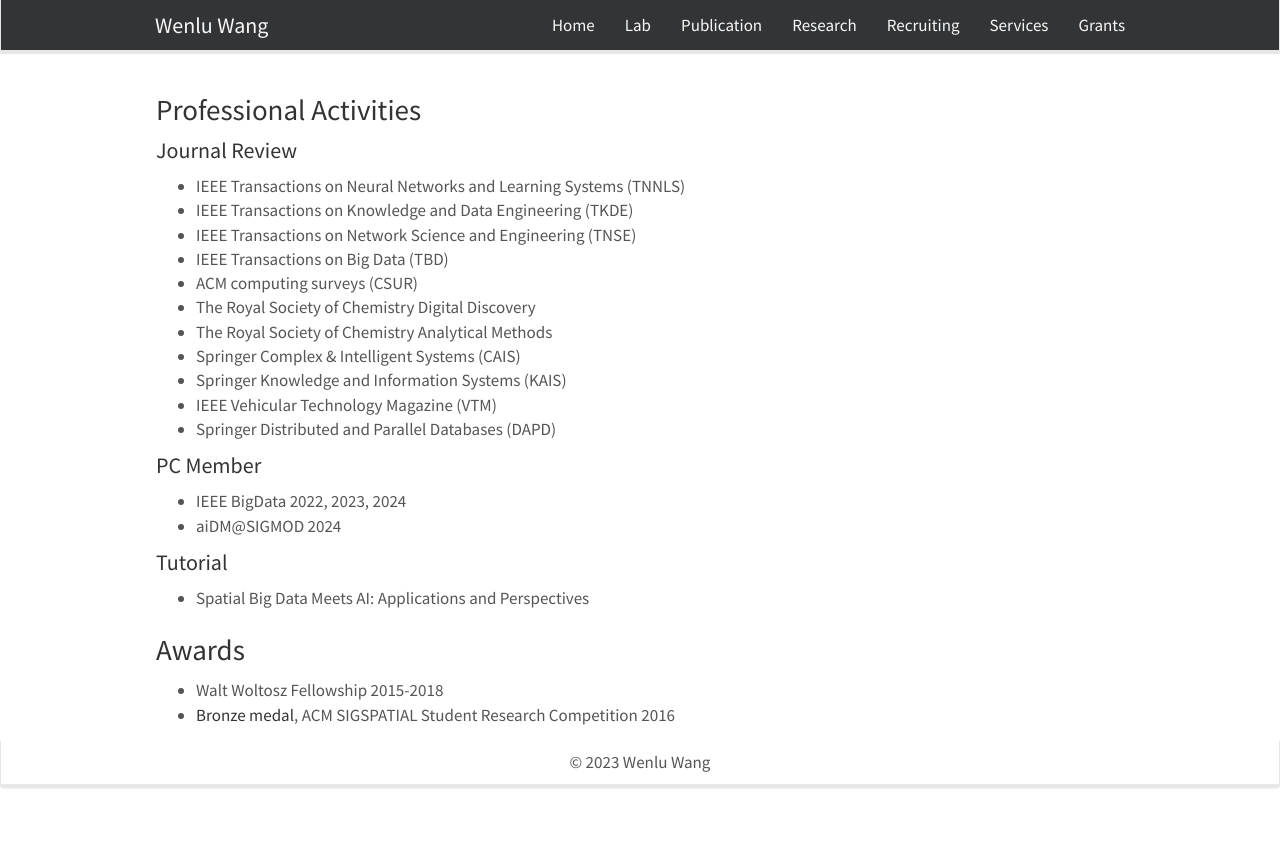
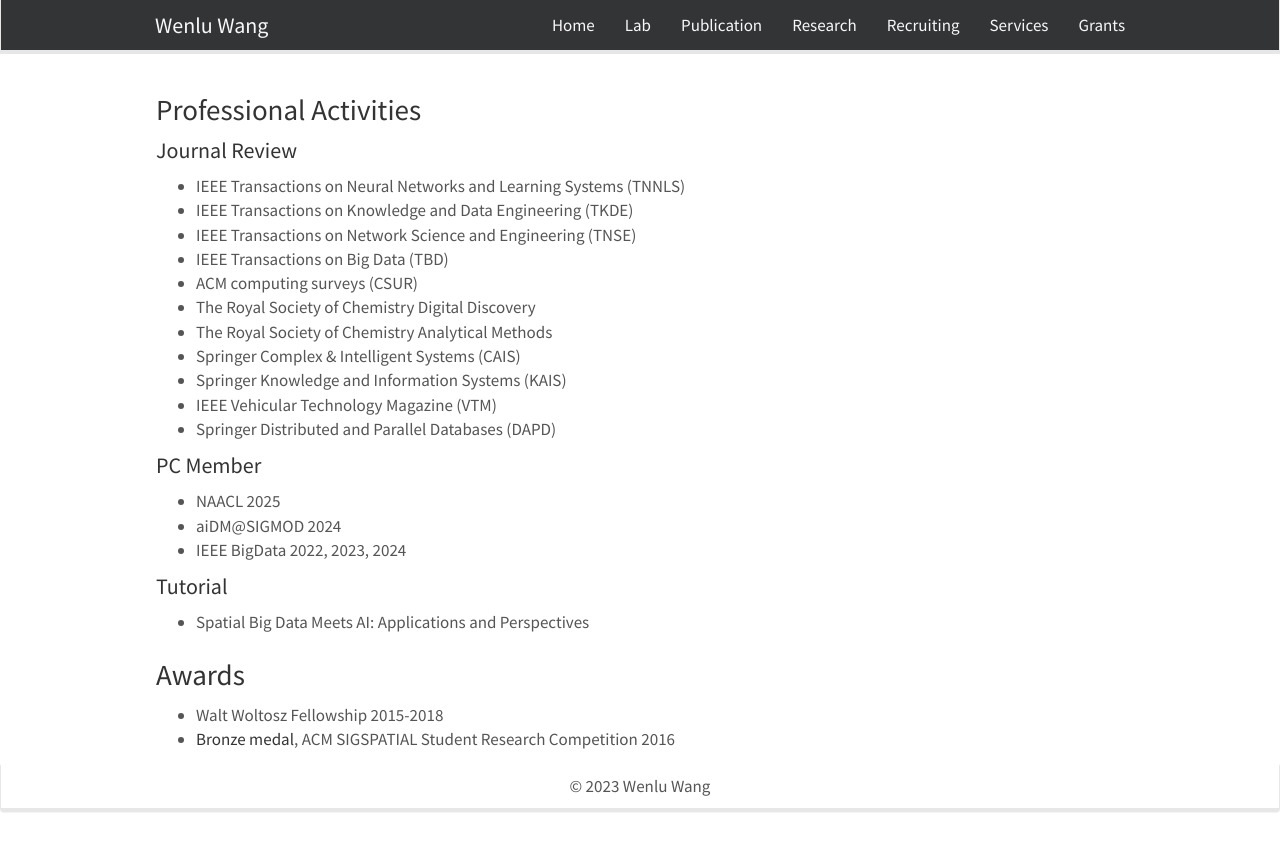
Before and after one commit to WENLU-W/WENLU-W.github.io, a Jekyll site: the page built from docs/_pages/service.md, in a window 1280 px wide. Shown: the top 851 px of the page. Built offline with Jekyll 4.4.1, drawn with Linux system fonts in a browser that asks for light colours; nearby versions of some CDN libraries.

Commit message:
Update service.md

```diff
--- a/docs/_pages/service.md
+++ b/docs/_pages/service.md
@@ -24,8 +24,9 @@
 
 #### PC Member
 
+- NAACL 2025
+- aiDM@SIGMOD 2024
 - IEEE BigData 2022, 2023, 2024
-- aiDM@SIGMOD 2024
 
 #### Tutorial
 
```
